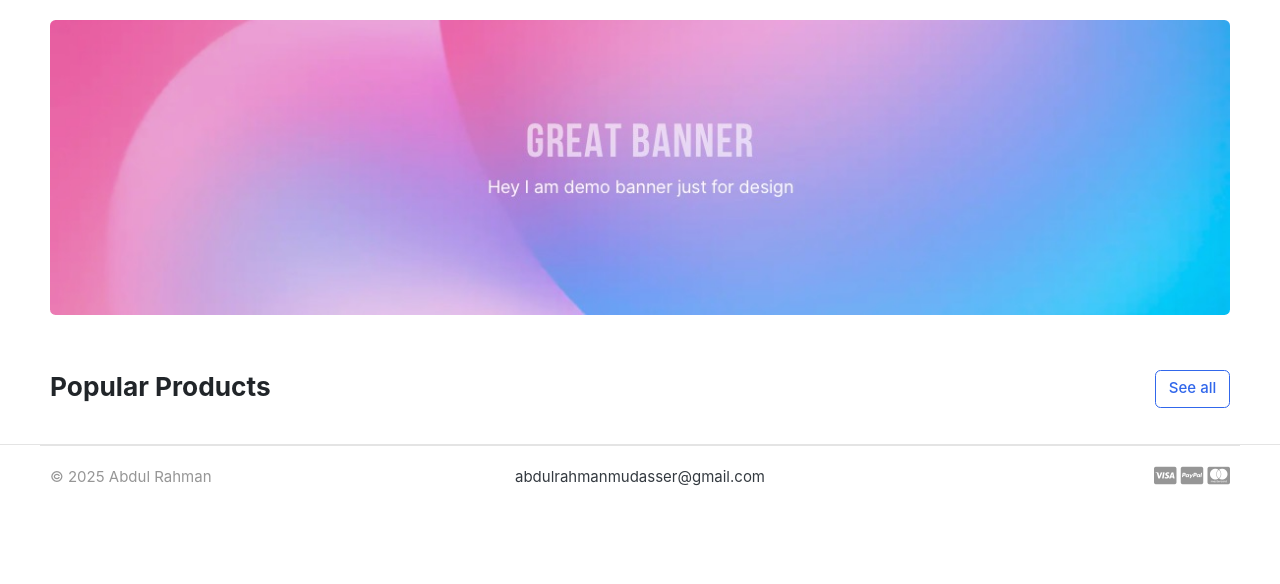
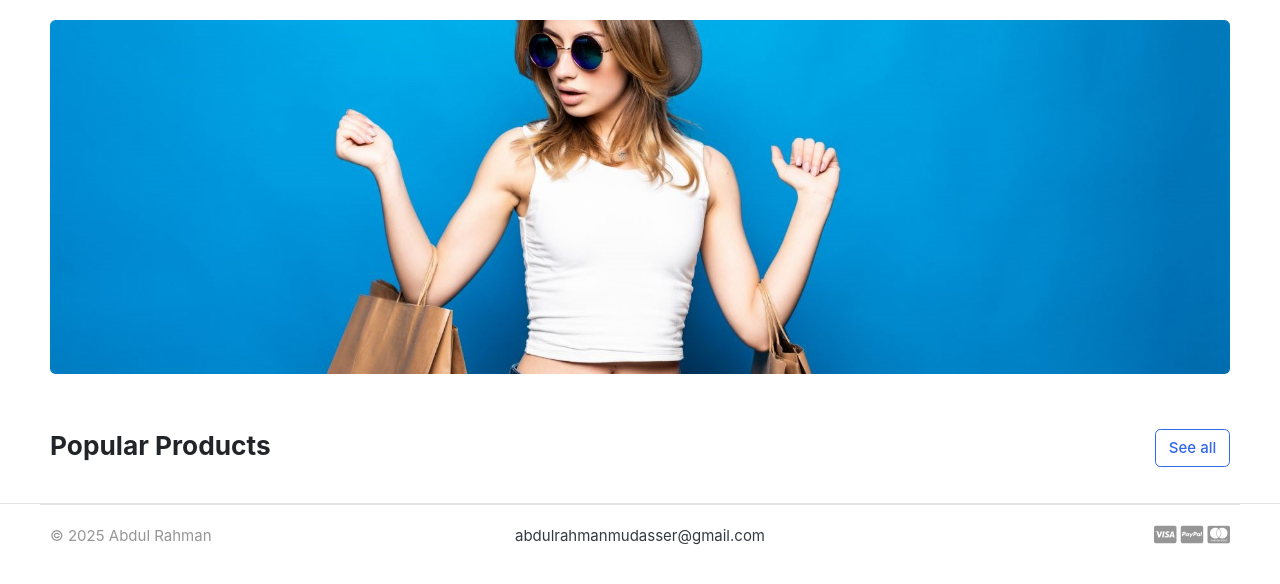
Before and after one commit to AbdulRahmanMudasser/django-greatkart, a Django app: page / in a window 1280 px wide. Shown: the part 118-702 px from the top of the page. Run offline with Django 5.2, Linux system fonts and the light colour scheme; data that the repository does not hold is empty; some libraries are stand-ins or nearby versions; some web fonts are replaced.

Commit message:
fix issue of not displaying new cover image

```diff
--- a/templates/home.html
+++ b/templates/home.html
@@ -9,7 +9,7 @@
 <div class="container">
 
 <div class="intro-banner-wrap">
-	<img src="{% static 'images/banners/1.jpg'%}" class="img-fluid rounded">
+	<img src="{% static 'images/banners/cover.jpg' %}" class="img-fluid rounded">
 </div>
 
 </div> <!-- container //  -->
```
Also changed, not shown: static/images/banners/cover.jpg (added).
